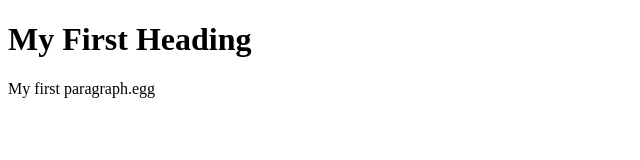
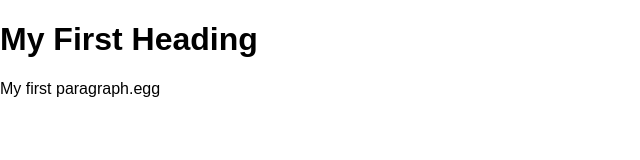
Before and after one commit to DexterWatson/StaticWebsite, a plain HTML site: page index.html in a window 1280 px wide. Shown: the whole page, without its empty margins (0-640 px from the left). Drawn offline with nearby package versions, Linux system fonts and the light colour scheme.

Commit message:
Added CSS

```diff
--- a/index.html
+++ b/index.html
@@ -1,5 +1,9 @@
 <!DOCTYPE html>
 <html>
+<head>
+    <link rel="stylesheet" href="https://unpkg.com/purecss@2.0.5/build/pure-min.css" integrity="sha384-LTIDeidl25h2dPxrB2Ekgc9c7sEC3CWGM6HeFmuDNUjX76Ert4Z4IY714dhZHPLd" crossorigin="anonymous">
+    <title>A Meaningful Page Title</title>
+</head>
 <body>
 
 <h1>My First Heading</h1>
```
